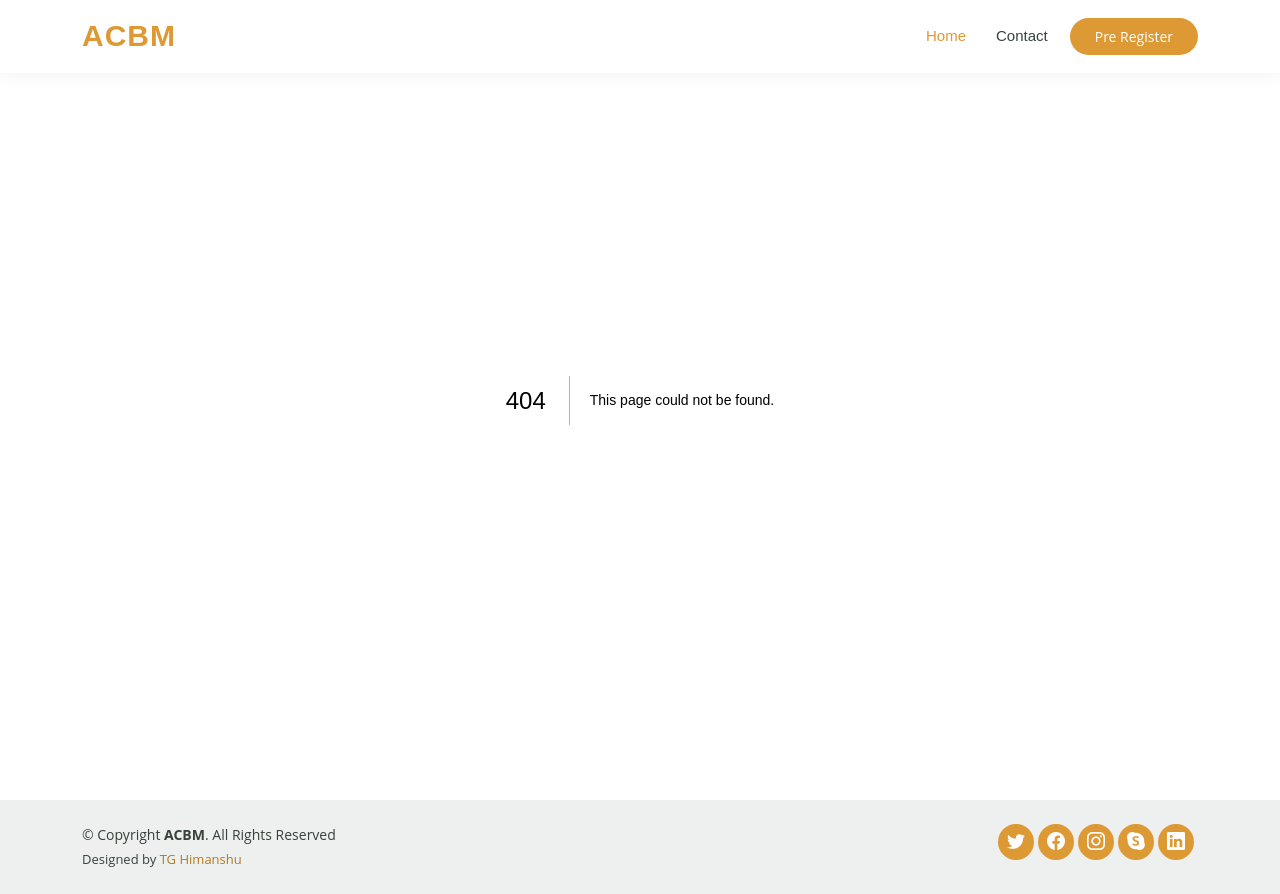
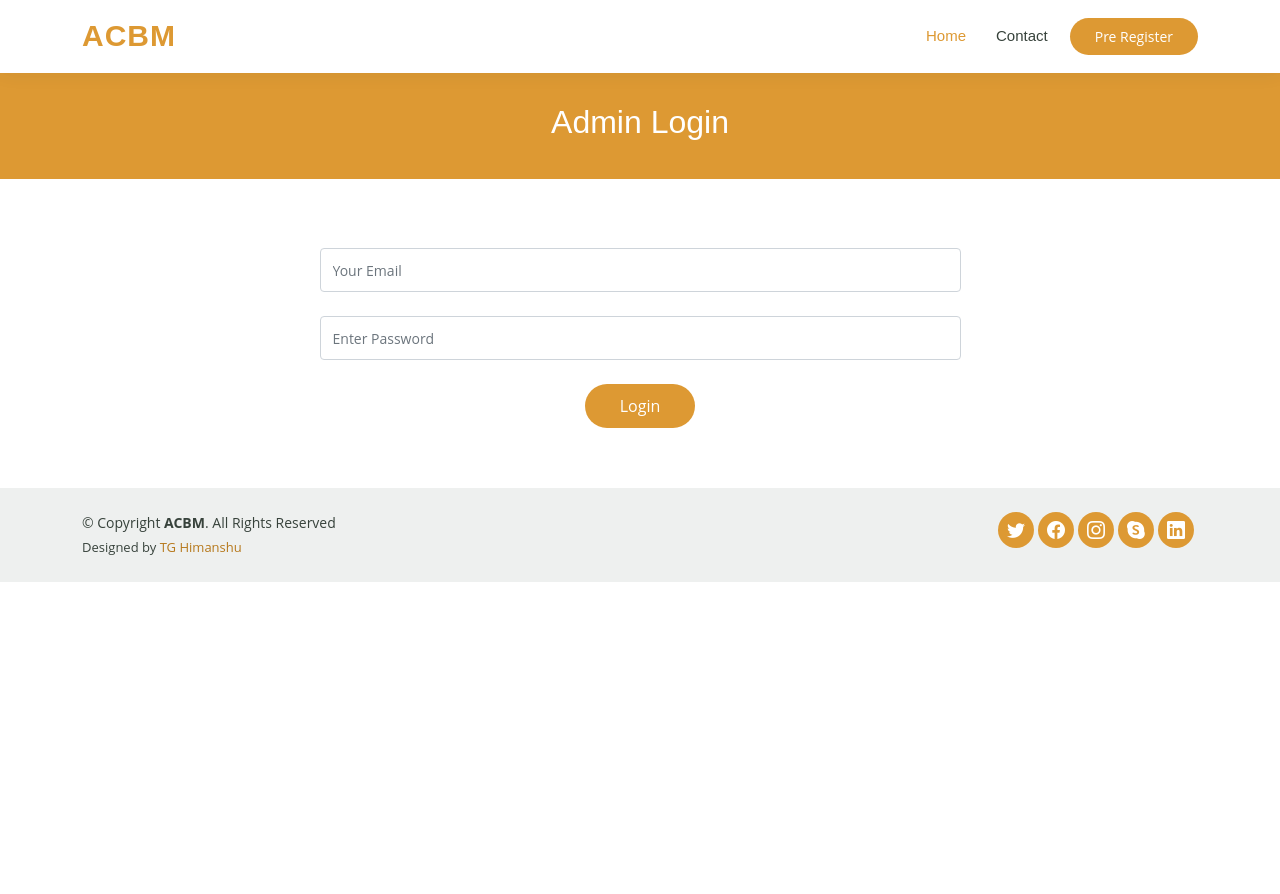
Before and after one commit to tghimanshu/acbm-client, a Next.js app: page /admin in a window 1280 px wide. Before the commit this address had no page. After the commit the page ends 800 px from the top, so only its background shows below. Built offline with nearby package versions, Linux system fonts and the light colour scheme; no server answers.

Commit message:
added admin login and dashboard

```diff
--- /dev/null
+++ b/Components/admin/Login.js
@@ -0,0 +1,69 @@
+import React, { useState } from "react";
+import { useAuth } from "../../context/authContext";
+
+export default function Login() {
+  const [email, setEmail] = useState("");
+  const [password, setPassword] = useState("");
+  const { currentUser, login } = useAuth();
+
+  async function handleLogin() {
+    try {
+      await login(email, password);
+      console.log(currentUser);
+    } catch (error) {
+      console.log(error);
+    }
+  }
+
+  return (
+    <>
+      <div className="breadcrumbs" data-aos="fade-in">
+        <div className="container">
+          <h2>Admin Login</h2>
+          <p></p>
+        </div>
+      </div>
+      <section id="contact" className="contact container mt-5">
+        <div className="php-email-form">
+          <div className="row d-flex justify-content-center">
+            {/* {success !== "" && (
+              <div className="col-md-7 form-group">
+                <div className="alert alert-success">{success}</div>
+              </div>
+            )}
+            {error !== "" && (
+              <div className="col-md-7 form-group">
+                <div className="alert alert-danger">{error}</div>
+              </div>
+            )} */}
+            <div className="col-md-7 form-group mt-3">
+              <input
+                type="email"
+                className="form-control"
+                placeholder="Your Email"
+                required
+                value={email}
+                onChange={(e) => setEmail(e.target.value)}
+              />
+            </div>
+            <div className="col-md-7 form-group mt-3">
+              <input
+                type="password"
+                className="form-control"
+                placeholder="Enter Password"
+                required
+                value={password}
+                onChange={(e) => setPassword(e.target.value)}
+              />
+            </div>
+            <div className="text-center mt-3">
+              <button type="submit" onClick={handleLogin}>
+                Login
+              </button>
+            </div>
+          </div>
+        </div>
+      </section>
+    </>
+  );
+}
--- /dev/null
+++ b/Components/admin/dashboard.js
@@ -0,0 +1,15 @@
+import React from "react";
+
+export default function Dashboard() {
+  return (
+    <>
+      <div className="breadcrumbs" data-aos="fade-in">
+        <div className="container">
+          <h2>Admin Dashboard</h2>
+          <p></p>
+        </div>
+      </div>
+      <section id="contact" className="contact container mt-5"></section>
+    </>
+  );
+}
--- /dev/null
+++ b/Components/layouts/homeLayout.js
@@ -0,0 +1,13 @@
+import React from "react";
+import Footer from "../footer/footer";
+import Header from "../header/header";
+
+export const HomeLayout = ({ children }) => {
+  return (
+    <>
+      <Header />
+      {children}
+      <Footer />
+    </>
+  );
+};
--- /dev/null
+++ b/context/authContext.js
@@ -0,0 +1,50 @@
+import React, { useContext, useRef, useState, useEffect } from "react";
+import { auth, db } from "../firebase";
+import {
+  signInWithEmailAndPassword,
+  onAuthStateChanged,
+  signOut,
+} from "firebase/auth";
+import { doc, getDoc } from "firebase/firestore";
+
+const AuthContext = React.createContext();
+
+export function useAuth() {
+  return useContext(AuthContext);
+}
+
+export function AuthProvider({ children }) {
+  const [currentUser, setCurrentUser] = useState(null);
+  const [loading, setLoading] = useState(true);
+  const userInfo = useRef();
+
+  function login(email, password) {
+    return signInWithEmailAndPassword(auth, email, password);
+  }
+
+  function logout() {
+    return signOut(auth);
+  }
+
+  useEffect(() => {
+    const unsubscribe = onAuthStateChanged(auth, async (user) => {
+      setCurrentUser(user);
+      setLoading(false);
+    });
+
+    return unsubscribe;
+  }, []);
+
+  const value = {
+    currentUser,
+    login,
+    logout,
+    userInfo,
+  };
+
+  return (
+    <AuthContext.Provider value={value}>
+      {!loading && children}
+    </AuthContext.Provider>
+  );
+}
--- a/firebase.js
+++ b/firebase.js
@@ -1,5 +1,4 @@
 import { initializeApp } from "firebase/app";
-import { getAnalytics } from "firebase/analytics";
 import { getFirestore } from "firebase/firestore";
 import { getAuth } from "firebase/auth";
 
@@ -18,6 +17,5 @@ const firebaseConfig = {
 const app = initializeApp(firebaseConfig);
 
 // exported all firebase parts
-export const analytics = getAnalytics(app);
 export const auth = getAuth(app);
 export const db = getFirestore(app);
--- a/pages/_app.js
+++ b/pages/_app.js
@@ -1,8 +1,8 @@
 import "bootstrap/dist/css/bootstrap.min.css";
 import "../public/css/styles.css";
 import "bootstrap-icons/font/bootstrap-icons.css";
-import Header from "../Components/header/header";
-import Footer from "../Components/footer/footer";
+import { AuthProvider } from "../context/authContext";
+import { HomeLayout } from "../Components/layouts/homeLayout";
 
 function MyApp({ Component, pageProps }) {
   // const router = useRouter();
@@ -10,13 +10,13 @@ function MyApp({ Component, pageProps }) {
   // const noNav = ["/login", "/register"];
 
   return (
-    <>
-      {/* {noNav.includes(asPath) ? null : <Header />} */}
-      <Header />
-      <Component {...pageProps} />
-      <Footer />
-      {/* {noNav.includes(asPath) ? null : <Footer />} */}
-    </>
+    <AuthProvider>
+      <HomeLayout>
+        {/* {noNav.includes(asPath) ? null : <Header />} */}
+        <Component {...pageProps} />
+        {/* {noNav.includes(asPath) ? null : <Footer />} */}
+      </HomeLayout>
+    </AuthProvider>
   );
 }
 
--- /dev/null
+++ b/pages/admin/index.js
@@ -0,0 +1,14 @@
+import React from "react";
+import Dashboard from "../../Components/admin/dashboard";
+import Login from "../../Components/admin/Login";
+import { useAuth } from "../../context/authContext";
+
+export default function AdminPage() {
+  const { currentUser } = useAuth();
+  return (
+    <>
+      {!currentUser && <Login />}
+      {currentUser && <Dashboard />}
+    </>
+  );
+}
```
Also changed, not shown: 1 other file (tests, documents, lock files or other folders).
